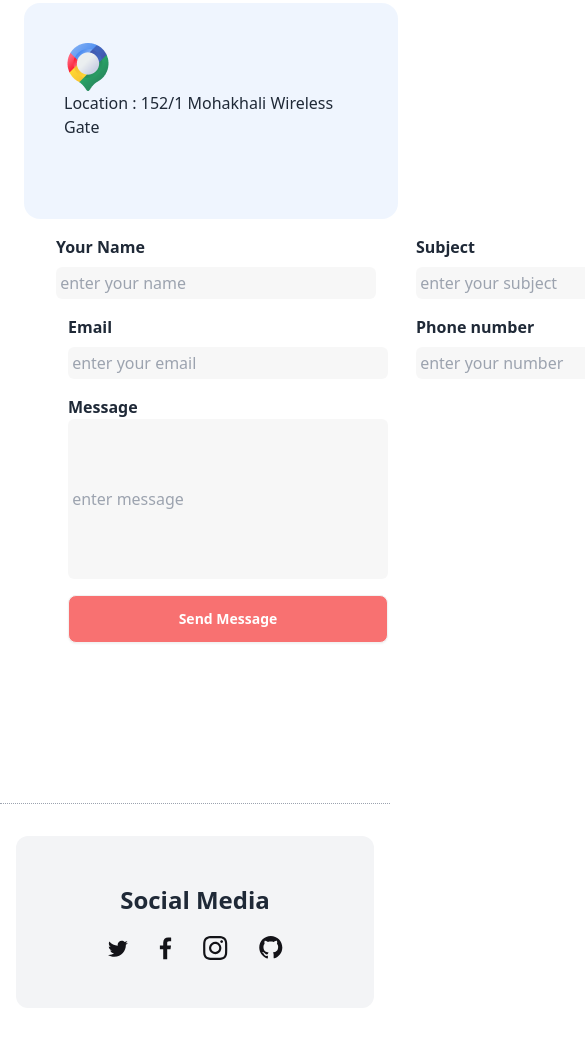
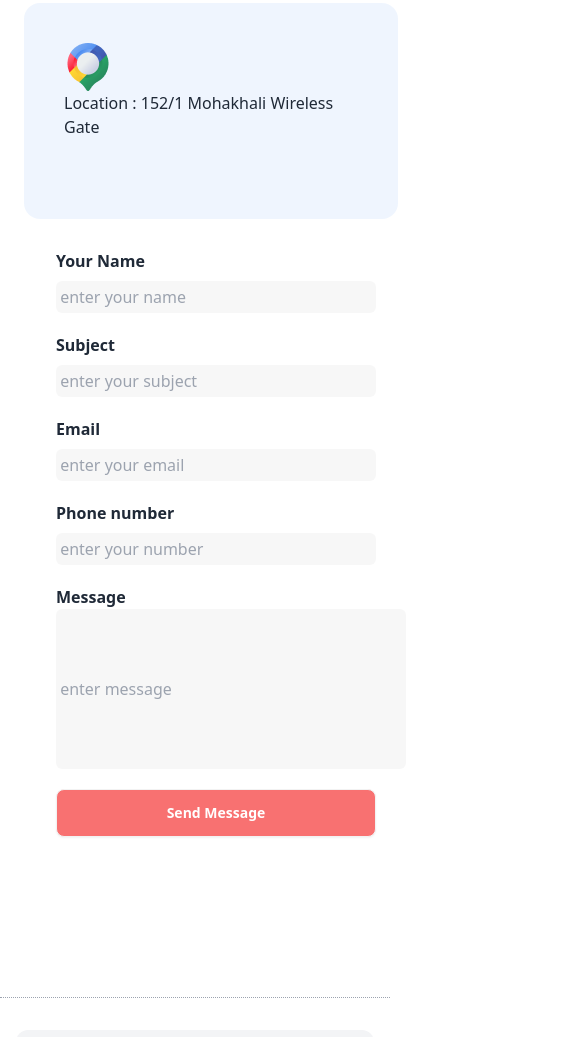
Before and after one commit to humashaaa/assignment-03, a plain HTML site: page index.html in a window 390 px wide. Shown: the part 8182-9219 px from the top of the page, 585 px wide, since content can reach past the window. Drawn offline with nearby package versions, Linux system fonts and the light colour scheme; files whose address does not match are found by name.

Commit message:
rechecked

```diff
--- a/index.html
+++ b/index.html
@@ -57,6 +57,12 @@
       gap: 24px;
       margin-bottom: 50px;
     }
+    .jhamela{
+      display: grid;
+      grid-template-columns:repeat(2,1fr);
+      gap: 10px;
+      margin-left: 12px;
+    }
 
 
     /* responsive css */
@@ -95,6 +101,13 @@
     .margin{
       margin-left: 10px;
       width: 100%;
+    }
+    .jhamela{
+      display: grid;
+      grid-template-columns:repeat(1,1fr);
+      gap: 20px;
+      margin-left: 12px;
+      margin-top: 30px;
     }
     }
 
@@ -522,7 +535,7 @@
 </div>
 </div>
 
-<div class="grid lg:grid-cols-2 gap-4 ml-6 space-x-3 mt-4 text-left margin">
+<div class="jhamela">
 <div class="space-y-2 ">
  <h1 class="font-bold">Your Name</h1>
  <input class="bg-[#13131808] border-none rounded-md w-80 h-8" type="text" name="" id="" placeholder=" enter your name">
@@ -541,9 +554,9 @@
  <input class="bg-[#13131808] border-none rounded-md w-80 h-8" type="text" name="" id="" placeholder=" enter your number">
 </div>
 
-<div class="col-span-2">
+<div class="lg:col-span-2 col-span-1">
   <h1 class="font-bold">Message</h1>
- <input class="bg-[#13131808] border-none rounded-md lg:w-[600px] w-[320px] h-40" type="text" name="" id="" placeholder=" enter message">
+ <input class="bg-[#13131808] border-none rounded-md lg:w-[600px] w-[350px] h-40" type="text" name="" id="" placeholder=" enter message">
 </div>
  <button class="btn btn-wide bg-red-400 text-white lg:w-[600px] w-[320px]">Send Message</button>
 
```
